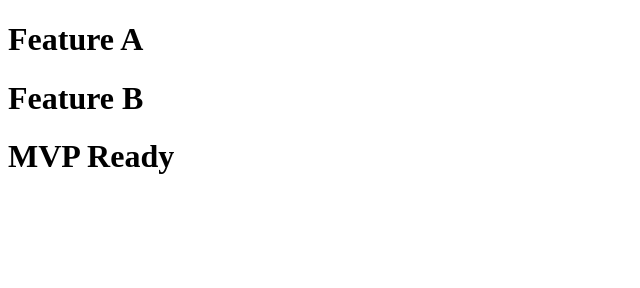
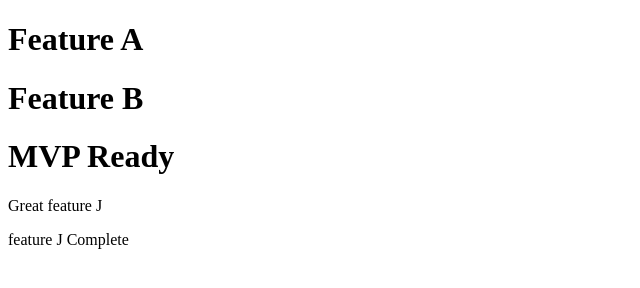
Before and after one commit to AniketVVV/firstRepo, a plain HTML site: page index.html in a window 1280 px wide. Shown: the whole page, without its empty margins (0-640 px from the left). Drawn offline with Linux system fonts and the light colour scheme.

Commit message:
added feature J

```diff
--- a/index.html
+++ b/index.html
@@ -9,5 +9,7 @@
     <h1>Feature A</h1>
     <h1>Feature B</h1>
     <h1>MVP Ready</h1>
+    <p>Great feature J</p>
+    <p>feature J Complete</p>
 </body>
 </html>
```
